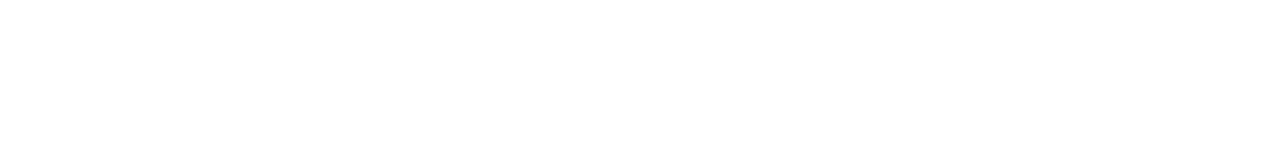
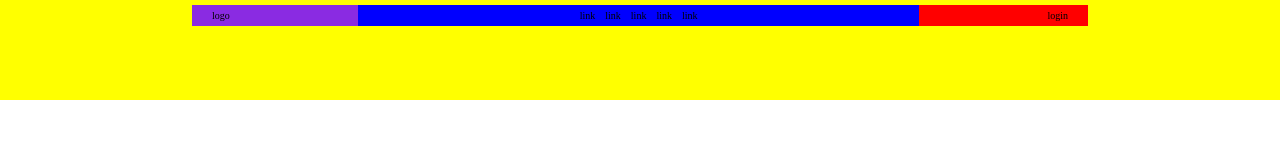
Before and after one commit to V1tale/htmlcss-struttura-discord, a plain HTML site: page index.html in a window 1280 px wide. Drawn offline with Linux system fonts and the light colour scheme.

Commit message:
Header prima parte

```diff
--- a/css/style.css
+++ b/css/style.css
@@ -8,3 +8,45 @@ html {
     font-size: 62.5%;
     font-family:
 }
+header{
+    background-color: yellow;
+    height: 100px;
+}
+
+.container {
+    width: 70%;
+    margin: auto;
+    height: 25%;
+}
+.logo {
+    align-items: flex-start;
+    background-color: blueviolet;
+    padding: 5px 20px 5px 20px;
+    flex-grow: .5;
+}
+.flex-container {
+    display: flex;
+    justify-content: space-between;
+    padding: 5px 0px 5px 0px;
+}
+.login {
+    align-items: flex-start;
+    padding: 5px 20px 5px 20px;
+    background-color: red;
+    flex-grow: .5;
+    text-align: right;
+
+}
+
+header li {
+    list-style: none;
+    text-decoration: none;
+    text-align: center;
+    margin: 5px;
+}
+.flex-container > ul {
+    flex-grow: 2;
+    display: flex;
+    justify-content: center;
+    background-color: blue;
+ }
--- a/index.html
+++ b/index.html
@@ -0,0 +1,54 @@
+<!DOCTYPE html>
+<html lang="en">
+<head>
+    <meta charset="UTF-8">
+    <meta http-equiv="X-UA-Compatible" content="IE=edge">
+    <meta name="viewport" content="width=device-width, initial-scale=1.0">
+    <title>Discord</title>
+    <link rel="stylesheet" href="css/style.css">
+</head>
+<body>
+    <!-- header -->
+    <header>
+        <div class="container">
+            <nav class="flex-container">
+                <div class="logo">
+                    logo
+                </div>
+                <ul>
+                    <li>
+                        link
+                    </li>
+                    <li>
+                        link
+                    </li>
+                    <li>
+                        link
+                     </li>
+                     <li>
+                        link
+                    </li>
+                    <li>
+                        link
+                    </li>
+                </ul>
+                <div class= "login">
+                    login
+                </div>
+
+            </nav>
+        </div>
+    </header>
+    <!-- /header -->
+    <!-- Main -->
+    <main>
+        <div class="container">
+
+        </div>
+    </main>
+    <!-- /Main -->
+    <!-- Footer-->
+    <!-- /Footer  -->
+
+</body>
+</html>
```
Also changed, not shown: img/ita.png (added), img/item1.svg (added), img/item2.svg (added), img/item3.svg (added), img/item4-big.svg (added), img/jumbo.png (added), img/logo.svg (added), img/stars.svg (added), img/wave.svg (added).
